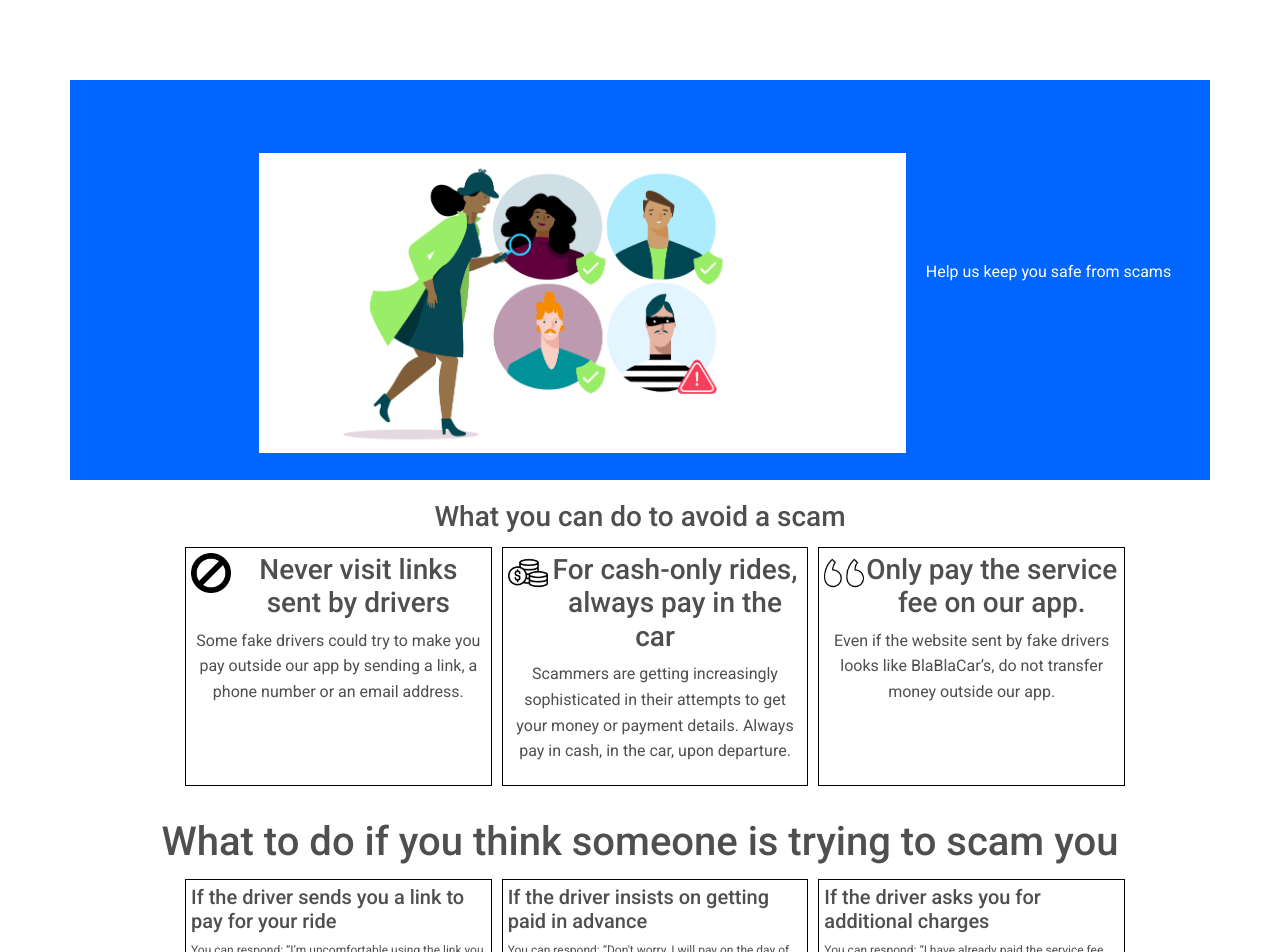
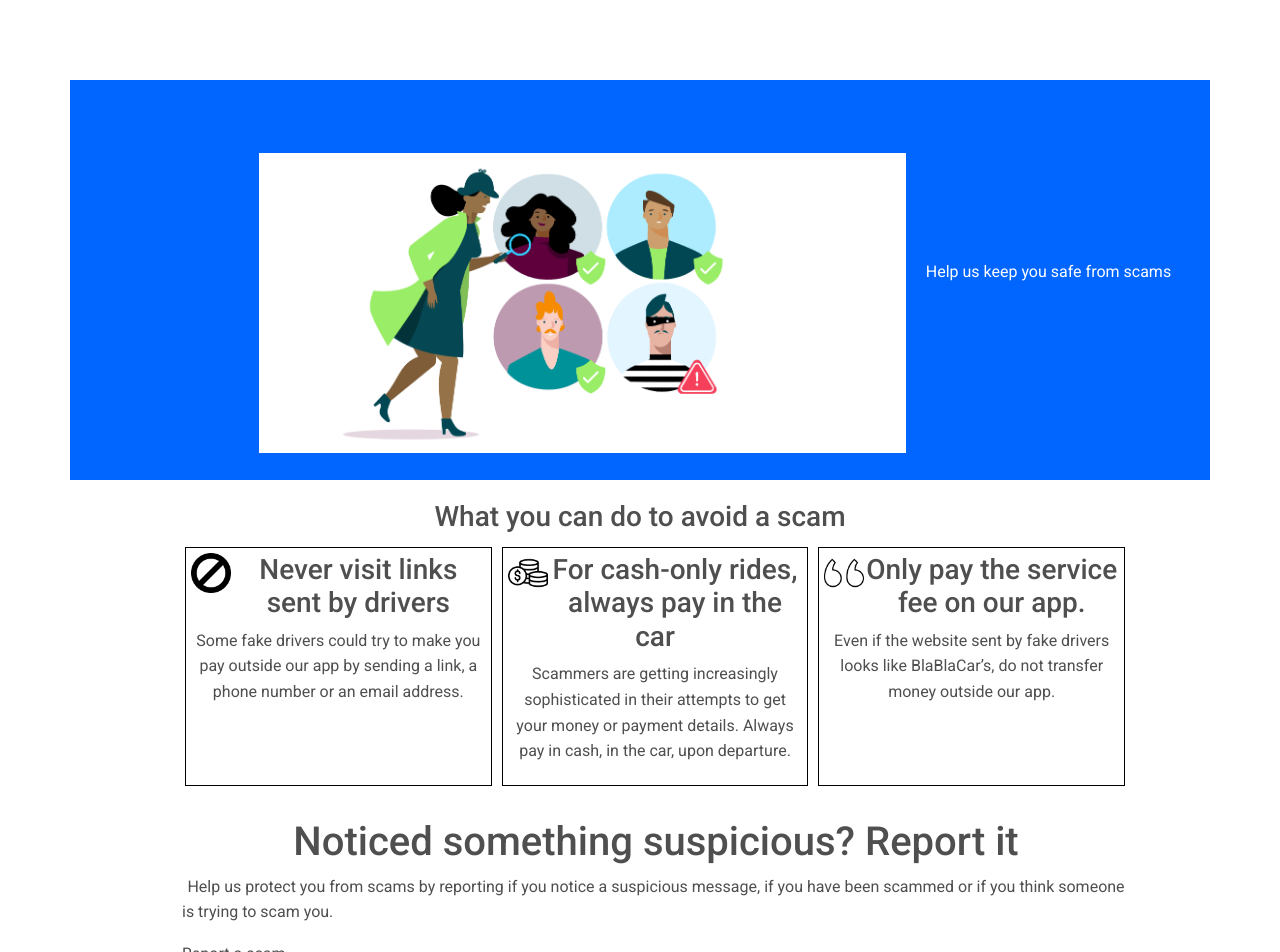
Before and after one commit to mayanks1107/saath-chalo, a React (Create React App) app: page /scam in a window 1280 px wide. Shown: the top 952 px of the page. Built offline with nearby package versions, Linux system fonts and the light colour scheme.

Commit message:
ChangeInScam

```diff
--- a/src/components/Scam/Scam.jsx
+++ b/src/components/Scam/Scam.jsx
@@ -25,7 +25,7 @@ function Scam() {
 
   <AvoidScam block={block} leftquote={leftquote} coins={coins}/>
   {/* <Fake/>  */}
-  <ScamYou/>
+  {/* <ScamYou/> */}
 
           <div className='notice-div'>
             <h1>Noticed something suspicious? Report it</h1>
```
